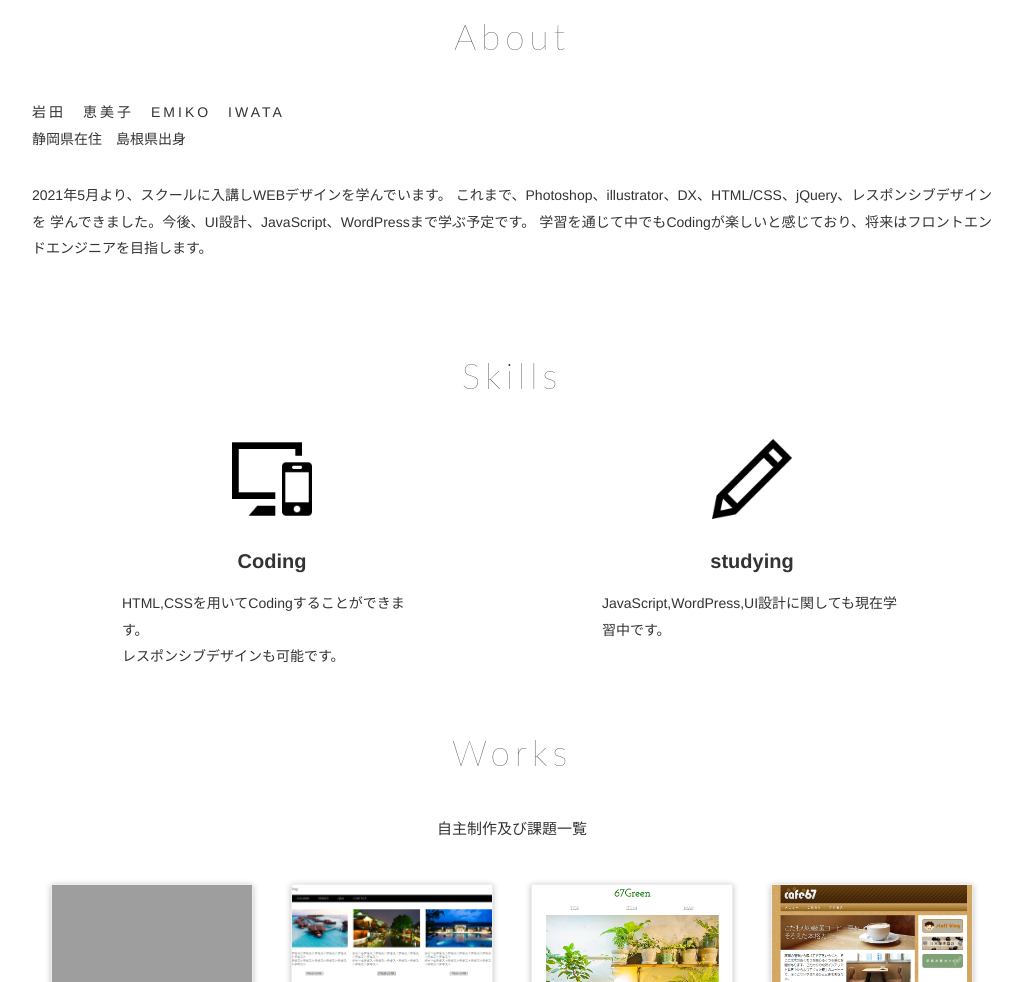
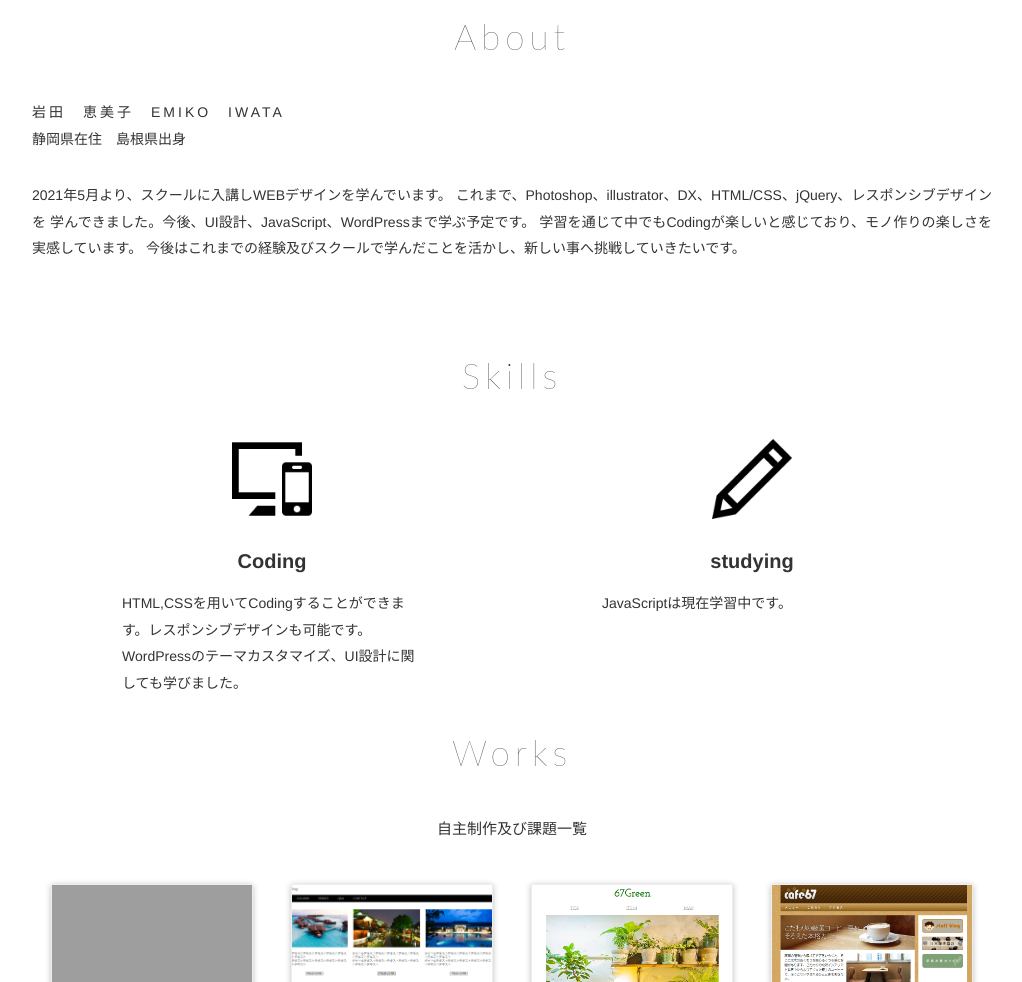
Before and after one commit to Emceed818/portfolio_site, a plain HTML site: page index.html in a window 1280 px wide. Shown: the part 776-1758 px from the top of the page, without its empty margins (128-1150 px from the left). Drawn offline with Linux system fonts and the light colour scheme; grey boxes are pictures that could not be loaded.

Commit message:
2021.12.27

```diff
--- a/index.html
+++ b/index.html
@@ -81,7 +81,8 @@
           2021年5月より、スクールに入講しWEBデザインを学んでいます。
           これまで、Photoshop、illustrator、DX、HTML/CSS、jQuery、レスポンシブデザインを
           学んできました。今後、UI設計、JavaScript、WordPressまで学ぶ予定です。
-          学習を通じて中でもCodingが楽しいと感じており、将来はフロントエンドエンジニアを目指します。
+          学習を通じて中でもCodingが楽しいと感じており、モノ作りの楽しさを実感しています。
+          今後はこれまでの経験及びスクールで学んだことを活かし、新しい事へ挑戦していきたいです。
 
         </p>
       </div>
@@ -104,8 +105,8 @@
               <p class="skills_list_ttl">Coding
               </p>
               <p class="skills_description">
-                HTML,CSSを用いてCodingすることができます。<br>
-                レスポンシブデザインも可能です。
+                HTML,CSSを用いてCodingすることができます。レスポンシブデザインも可能です。<br>
+                WordPressのテーマカスタマイズ、UI設計に関しても学びました。
               </p>
             </li>
           </ul>
@@ -116,7 +117,7 @@
 
               </p>
               <p class="skills_description">
-                JavaScript,WordPress,UI設計に関しても現在学習中です。
+                JavaScriptは現在学習中です。
               </p>
             </li>
           </ul>
```
